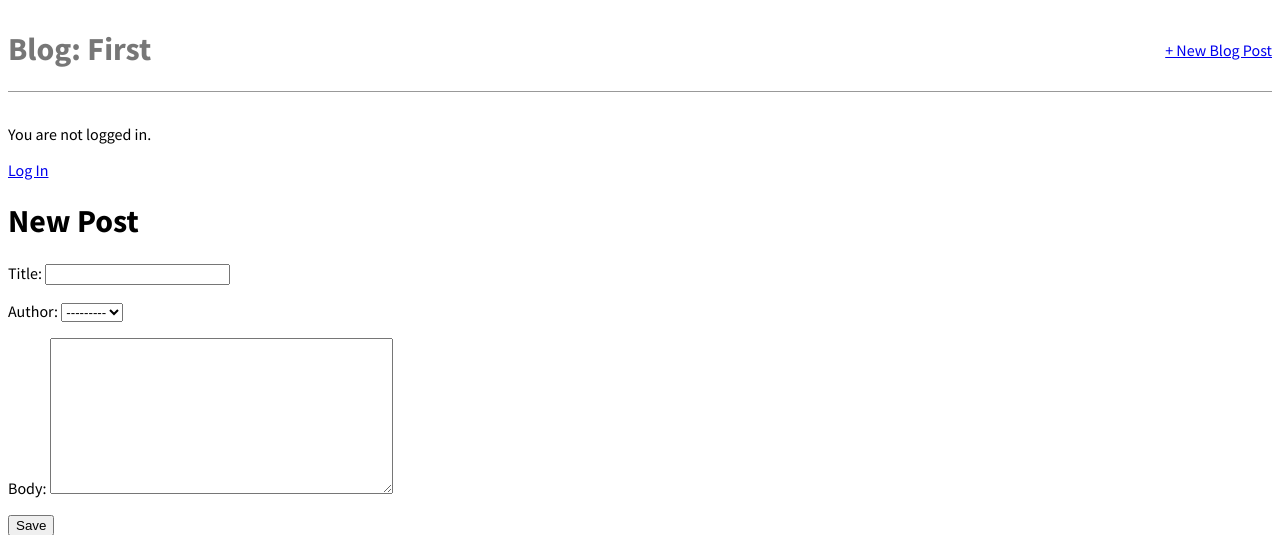
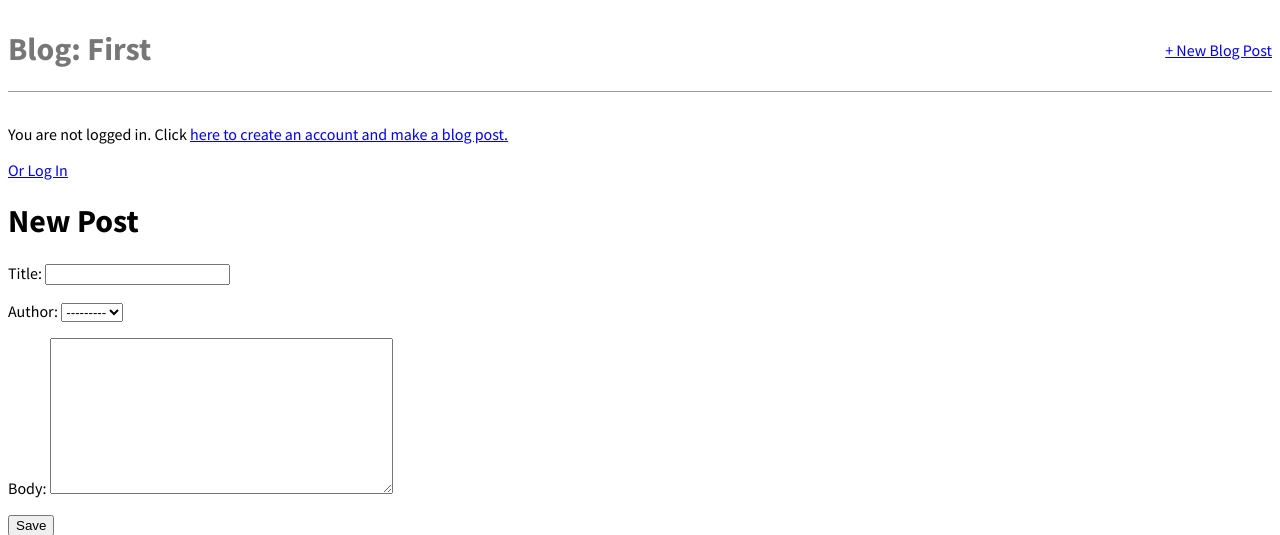
Before and after one commit to Fiyifoluwa/django-blog, a Django app: page /post/new/ in a window 1280 px wide. Shown: the top 535 px of the page. Run offline with Django 3.2, Linux system fonts and the light colour scheme.

Commit message:
update on base

```diff
--- a/templates/base.html
+++ b/templates/base.html
@@ -26,8 +26,13 @@
     <p>Hi {{ user.username }}!</p>
     <p><a href="{% url 'logout' %}">Log out</a></p>
     {% else %}
-    <p>You are not logged in.</p>
-    <a href="{% url 'login' %}">Log In</a>
+    <p>
+      You are not logged in. Click
+      <a href="fiyi-blog.herokuapp.com/accounts/signup"
+        >here to create an account and make a blog post.</a
+      >
+    </p>
+    <a href="{% url 'login' %}">Or Log In</a>
     {% endif %} {% block content %} {% endblock content %}
   </body>
 </html>
```
Also changed, not shown: requirements.txt (+7 -0 lines), blog/migrations/0001_initial.py, 2 other files.
